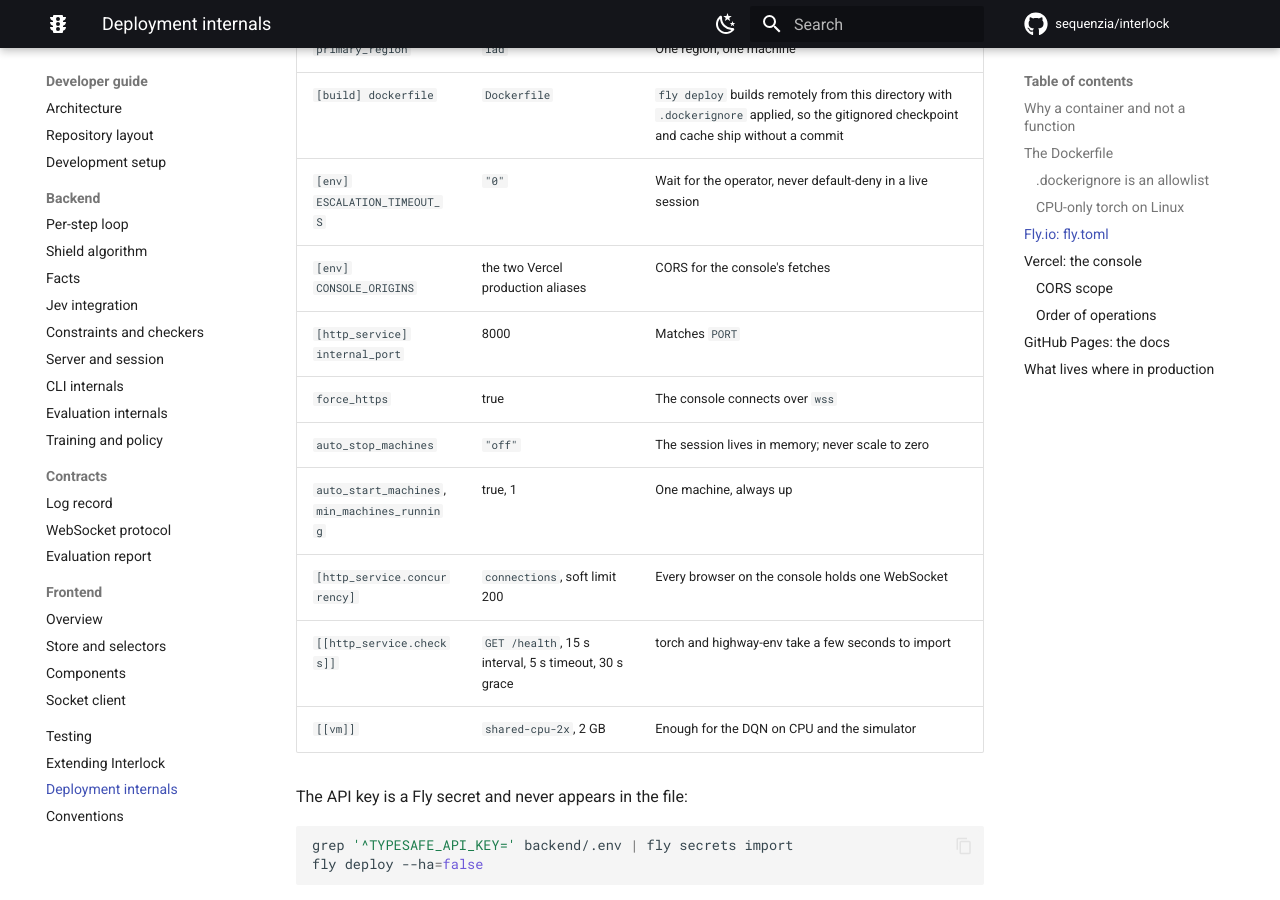
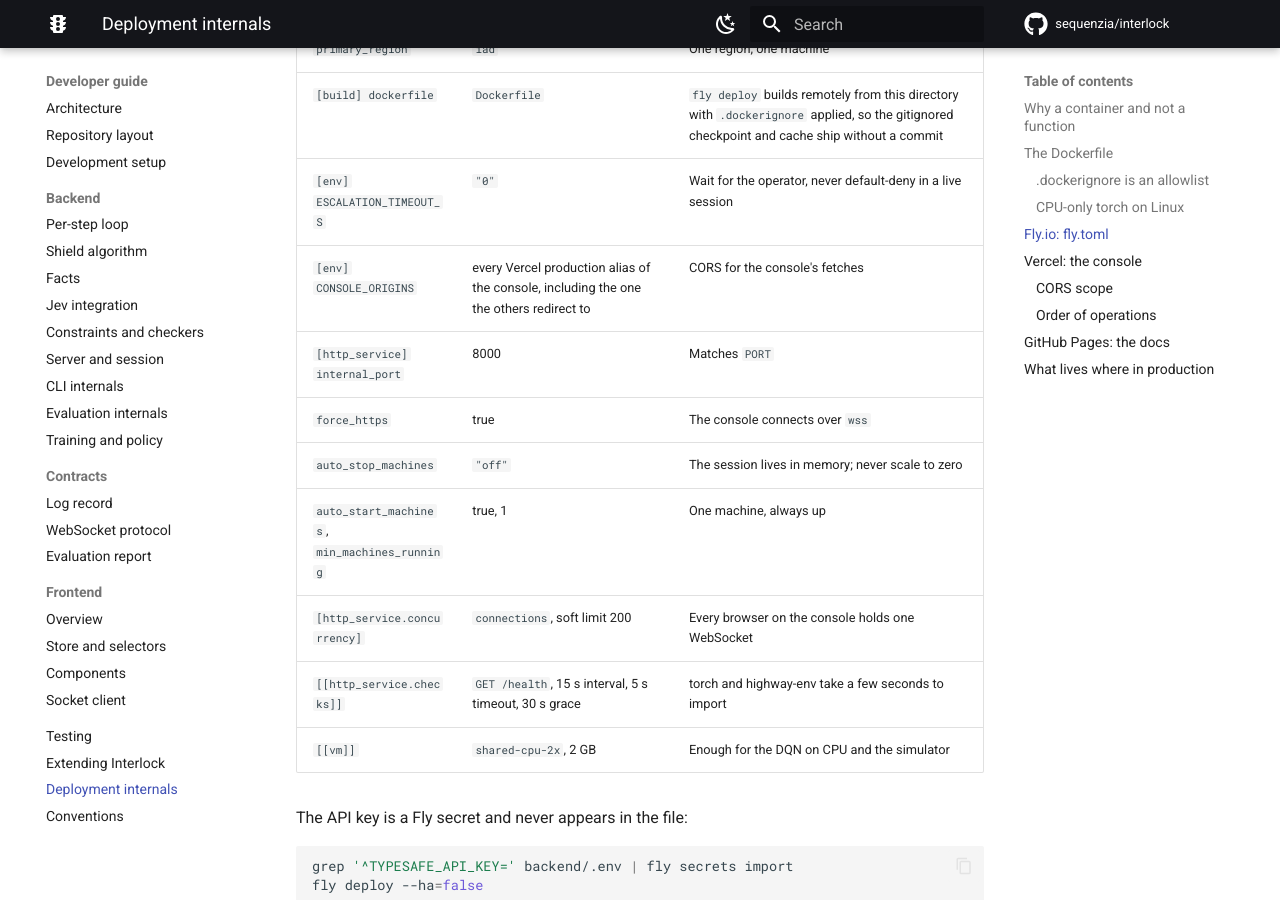
Before and after one commit to sequenzia/Interlock, an MkDocs documentation site: the page built from docs/developer-guide/deployment-internals.md, in a window 1280 px wide and 900 px high, scrolled down 2645 px. Built offline with MkDocs 1.6.1 and Material for MkDocs 9.7.7, drawn with Linux system fonts in a browser that asks for light colours; comment, search, counter and statistics services are not loaded.

Commit message:
fix(deploy): allow the console's redirect target origin in CONSOLE_ORIGINS
The documented console alias interlock-console-pied.vercel.app redirects
the browser to interlock-sequenzia.vercel.app, which was not in the CORS
allowlist, so the metrics tab's report fetch was blocked while the
WebSocket, exempt from CORS, kept working. Add the origin, note the
redirect in the deployment docs and the plan, and record the Oct 18
redeploy of both the backend and the console.

```diff
--- a/docs/developer-guide/deployment-internals.md
+++ b/docs/developer-guide/deployment-internals.md
@@ -83,7 +83,7 @@
 | `primary_region` | `iad` | One region, one machine |
 | `[build] dockerfile` | `Dockerfile` | `fly deploy` builds remotely from this directory with `.dockerignore` applied, so the gitignored checkpoint and cache ship without a commit |
 | `[env] ESCALATION_TIMEOUT_S` | `"0"` | Wait for the operator, never default-deny in a live session |
-| `[env] CONSOLE_ORIGINS` | the two Vercel production aliases | CORS for the console's fetches |
+| `[env] CONSOLE_ORIGINS` | every Vercel production alias of the console, including the one the others redirect to | CORS for the console's fetches |
 | `[http_service] internal_port` | 8000 | Matches `PORT` |
 | `force_https` | true | The console connects over `wss` |
 | `auto_stop_machines` | `"off"` | The session lives in memory; never scale to zero |
--- a/fly.toml
+++ b/fly.toml
@@ -14,7 +14,7 @@
 
 [env]
   ESCALATION_TIMEOUT_S = "0"   # live demo: wait for the operator, never default-deny
-  CONSOLE_ORIGINS = "https://interlock-console-pied.vercel.app,https://interlock-console-sequenzia.vercel.app"   # the console's production aliases on Vercel
+  CONSOLE_ORIGINS = "https://interlock-sequenzia.vercel.app,https://interlock-console-pied.vercel.app,https://interlock-console-sequenzia.vercel.app"   # every production alias of the console on Vercel; interlock-console-pied redirects to interlock-sequenzia
 
 [http_service]
   internal_port = 8000
```
Also changed, not shown: internal/build-plan.md (+1 -1 lines).
